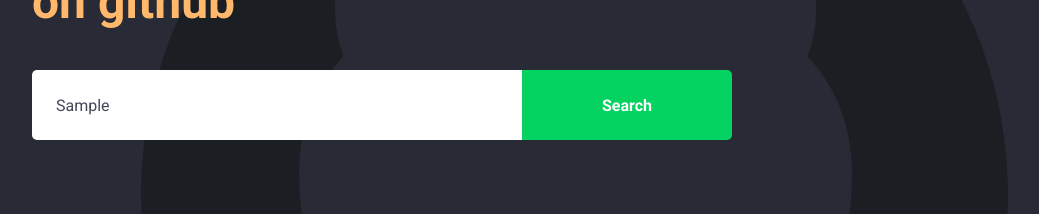
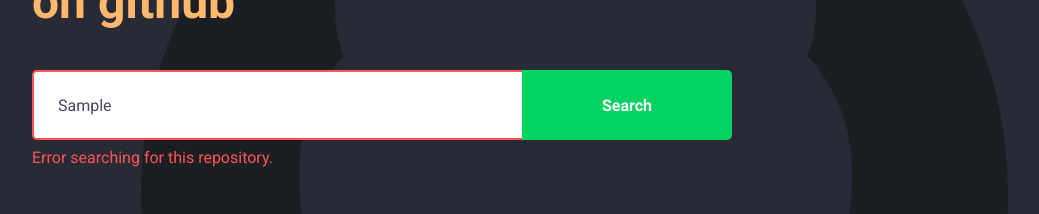
Before and after one commit to Chriszao/Github-Explorer, a React (Create React App) app: page / in a window 1280 px wide. Both pictures are taken after typing "Sample" into the empty fields and a click on the button "Search". Shown: the part 238-452 px from the top of the page, without its empty margins (148-1187 px from the left). Built offline with nearby package versions, Linux system fonts and the light colour scheme; no server answers.

Commit message:
Handling repository search errors

```diff
--- a/src/pages/Dashboard/index.tsx
+++ b/src/pages/Dashboard/index.tsx
@@ -4,7 +4,7 @@
 
 import logoImg from '../../assets/img/logo.svg';
 
-import { Title, Form, Repositories } from './styles';
+import { Title, Form, Repositories, Error } from './styles';
 
 interface Repository {
   full_name: string;
@@ -17,6 +17,7 @@
 
 const Dashboard: React.FC = () => {
   const [newRepo, setNewRepo] = useState('');
+  const [inputError, setInputError] = useState('');
   const [repositories, setRepositories] = useState<Repository[]>([]);
 
   async function handleAddRepository(
@@ -24,12 +25,21 @@
   ): Promise<void> {
     event.preventDefault();
 
-    const response = await api.get<Repository>(`repos/${newRepo}`);
+    if (!newRepo) {
+      setInputError('Enter the name / author of the repository.');
+      return;
+    }
+    try {
+      const response = await api.get<Repository>(`repos/${newRepo}`);
 
-    const repository = response.data;
+      const repository = response.data;
 
-    setRepositories([...repositories, repository]);
-    setNewRepo('');
+      setRepositories([...repositories, repository]);
+      setNewRepo('');
+      setInputError('');
+    } catch (err) {
+      setInputError('Error searching for this repository.');
+    }
   }
 
   return (
@@ -37,7 +47,7 @@
       <img src={logoImg} alt="Github Explorer" />
       <Title>Explore repositories on github</Title>
 
-      <Form onSubmit={handleAddRepository}>
+      <Form hasError={!!inputError} onSubmit={handleAddRepository}>
         <input
           value={newRepo}
           onChange={e => setNewRepo(e.target.value)}
@@ -45,6 +55,8 @@
         />
         <button type="submit">Search</button>
       </Form>
+
+      {inputError && <Error>{inputError}</Error>}
 
       <Repositories>
         {repositories.map(repository => (
--- a/src/pages/Dashboard/styles.ts
+++ b/src/pages/Dashboard/styles.ts
@@ -1,5 +1,9 @@
-import styled from 'styled-components';
+import styled, { css } from 'styled-components';
 import { shade } from 'polished';
+
+interface FormProps {
+  hasError: boolean;
+}
 
 export const Title = styled.h1`
   font-size: 48px;
@@ -10,7 +14,7 @@
   margin-top: 80px;
 `;
 
-export const Form = styled.form`
+export const Form = styled.form<FormProps>`
   margin-top: 40px;
   max-width: 700px;
 
@@ -23,6 +27,14 @@
     border: 0;
     border-radius: 5px 0 0 5px;
     color: #44475a;
+    border: 2px solid #ffff;
+    border-right: 0;
+
+    ${props =>
+      props.hasError &&
+      css`
+        border-color: #ff5555;
+      `}
 
     &::selection {
       background: #ffb86c;
@@ -46,6 +58,12 @@
       background: ${shade(0.2, '#04d361')};
     }
   }
+`;
+
+export const Error = styled.span`
+  display: block;
+  color: #ff5555;
+  margin-top: 8px;
 `;
 
 export const Repositories = styled.div`
```
